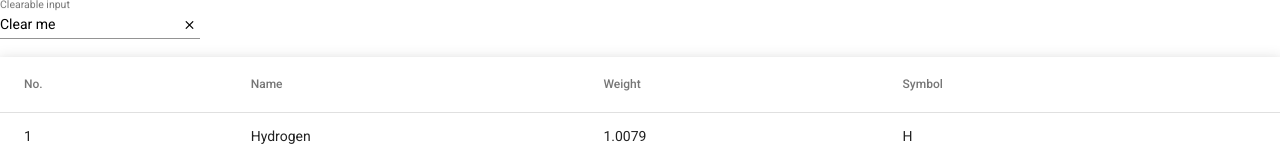
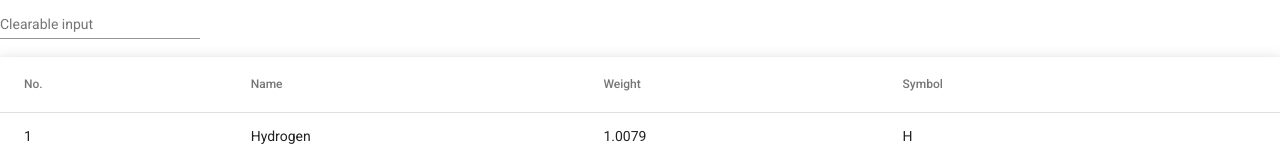
Before and after one commit to pixrael/tmdb, an Angular app in the folder tmdb/: page / in a window 1280 px wide. Shown: the top 160 px of the page. Built offline with nearby package versions, Linux system fonts and the light colour scheme.

Commit message:
created reactive form to get the input keys

```diff
--- a/tmdb/src/app/app.module.ts
+++ b/tmdb/src/app/app.module.ts
@@ -8,7 +8,7 @@ import { MatTableModule } from '@angular/material/table';
 import { MatInputModule } from '@angular/material/input';
 import { MatButtonModule } from '@angular/material/button';
 import { MatIconModule } from '@angular/material/icon';
-
+import { ReactiveFormsModule } from '@angular/forms';
 
 
 import { MovieResultsComponent } from './movie-results/movie-results.component';
@@ -29,7 +29,8 @@ import { MovieSearchComponent } from './movie-search/movie-search.component';
     MatButtonModule,
     MatTableModule,
     MatInputModule,
-    MatIconModule
+    MatIconModule,
+    ReactiveFormsModule
   ],
   providers: [],
   bootstrap: [AppComponent]
--- a/tmdb/src/app/movie-search/movie-search.component.html
+++ b/tmdb/src/app/movie-search/movie-search.component.html
@@ -1,7 +1,9 @@
+<form>
 <mat-form-field class="example-form-field">
    <mat-label>Clearable input</mat-label>
-   <input matInput type="text" [(ngModel)]="value">
-   <button mat-button *ngIf="value" matSuffix mat-icon-button aria-label="Clear" (click)="value=''">
+   <input id="keywordSearch" matInput type="text"   [formControl]="keywordSearchControl" >
+   <button mat-button *ngIf="this.keywordSearchControl.value.length > 0" matSuffix mat-icon-button aria-label="Clear" (click)="onClearButtonClicked()">
       <mat-icon>close</mat-icon>
    </button>
 </mat-form-field>
+</form>
--- a/tmdb/src/app/movie-search/movie-search.component.ts
+++ b/tmdb/src/app/movie-search/movie-search.component.ts
@@ -1,4 +1,5 @@
 import { Component, OnInit } from '@angular/core';
+import { FormGroup, FormControl } from '@angular/forms';
 
 @Component({
   selector: 'app-movie-search',
@@ -6,10 +7,22 @@ import { Component, OnInit } from '@angular/core';
   styleUrls: ['./movie-search.component.scss']
 })
 export class MovieSearchComponent implements OnInit {
-  value = 'Clear me';
+  keywordSearchControl = new FormControl('');
+
+  reactiveForm = new FormGroup({
+    keywordSearch: new FormControl('')
+  });
+
   constructor() { }
 
   ngOnInit(): void {
+    this.keywordSearchControl.valueChanges.subscribe(change => {
+      // Process input to search the keyboard
+    });
+  }
+
+  onClearButtonClicked(): void {
+    this.keywordSearchControl.setValue('');
   }
 
 }
```
